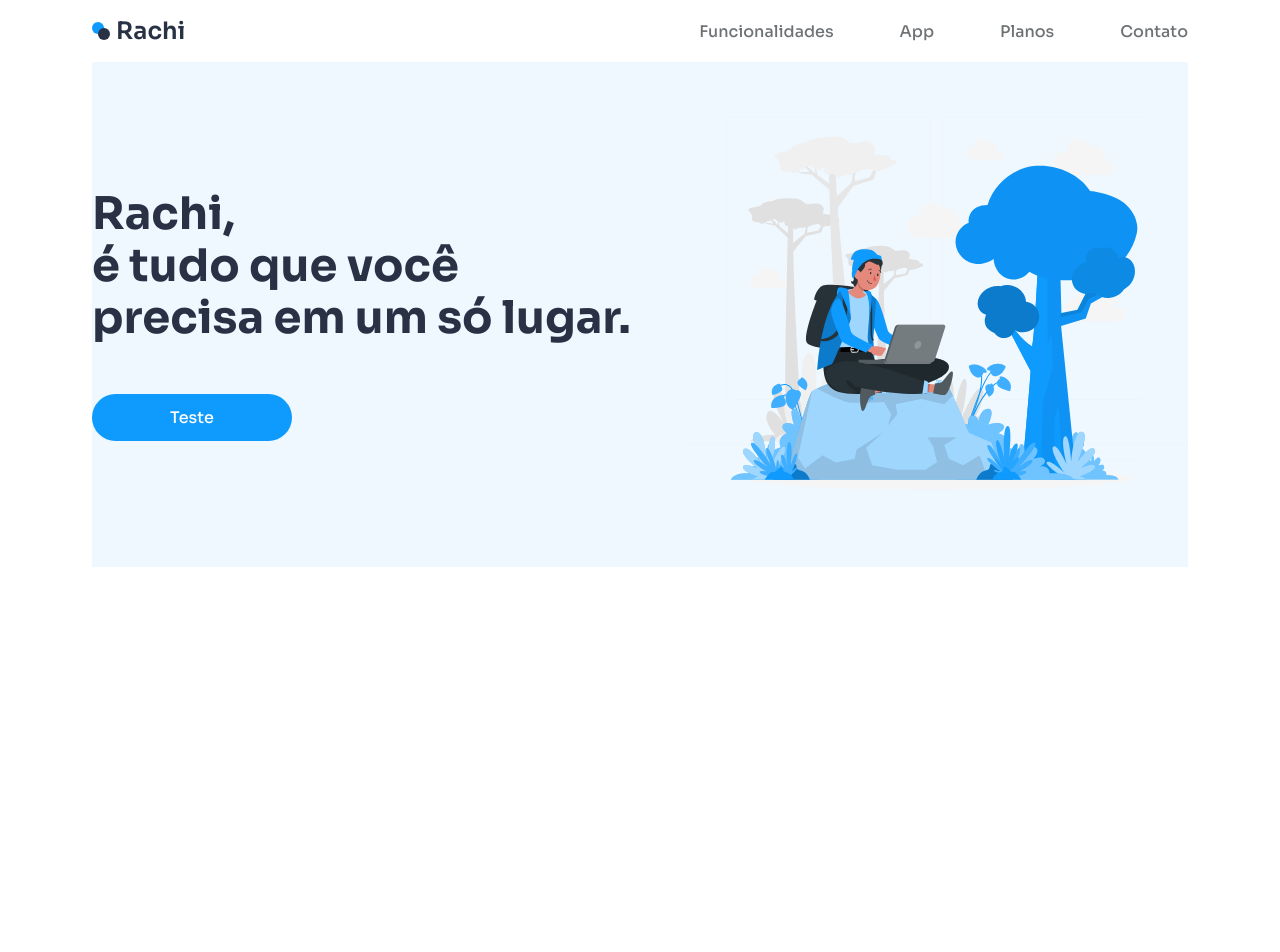
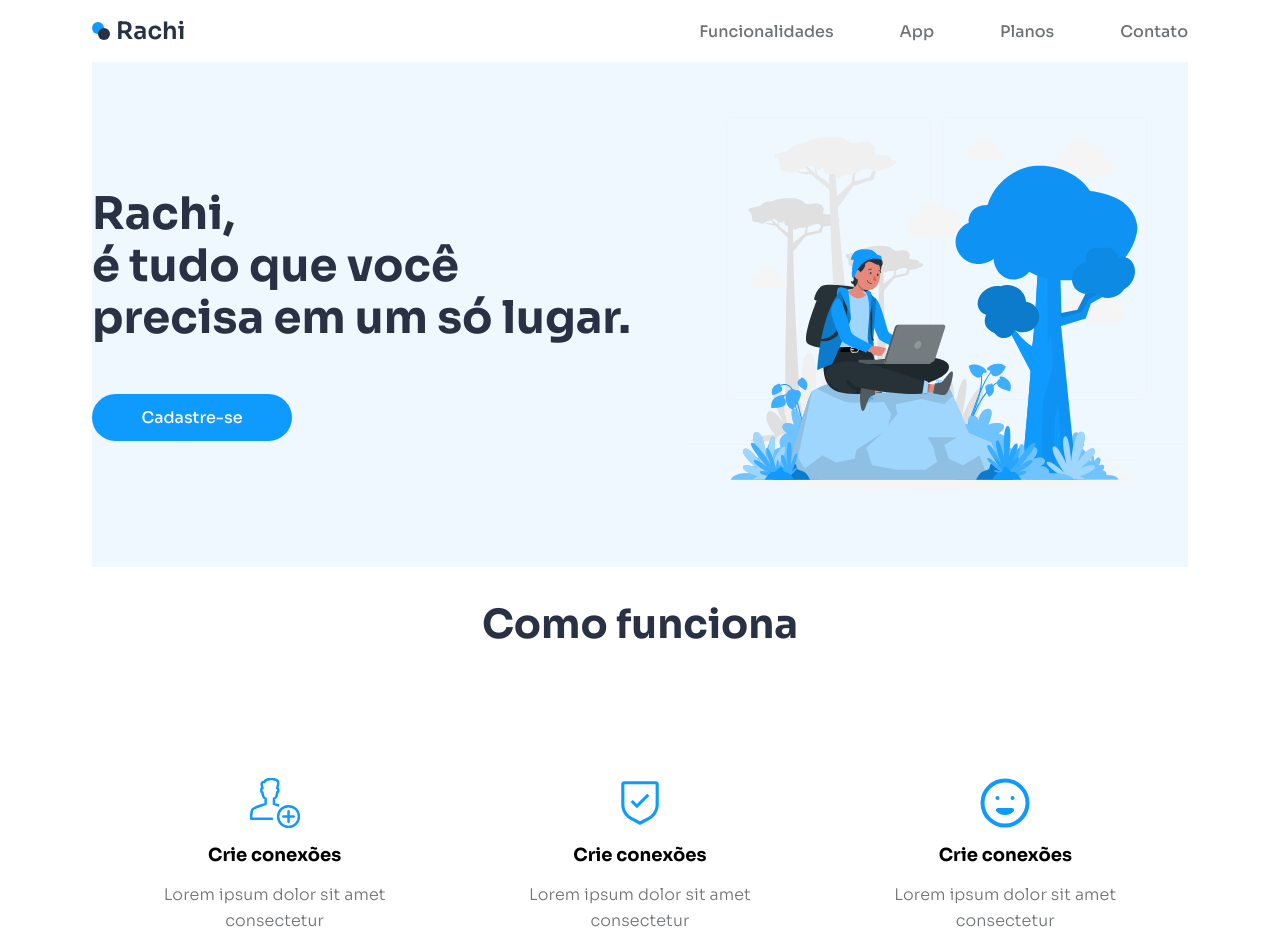
Before and after one commit to Daniel-Rangel/desafio-19-react, a React (Create React App) app: page / in a window 1280 px wide. Shown: the top 952 px of the page. Before the commit the page ends 800 px from the top, so only its background shows below. Built offline with nearby package versions, Linux system fonts and the light colour scheme.

Commit message:
funções em main

```diff
--- a/src/Componentes/Banner/index.js
+++ b/src/Componentes/Banner/index.js
@@ -3,6 +3,10 @@ import { Botao } from '../Botoes'
 
 import { Container } from "./style"
 
+const valorProps = {
+    nome: 'Cadastre-se',
+    href: '#'
+}
 
 export function Banner (){
     return(
@@ -10,7 +14,7 @@ export function Banner (){
             <div>
                 <div>
                     <h1>Rachi, <br/> é tudo que você precisa em um só lugar.</h1>
-                    <Botao props={'Cadastre-se'} />
+                    <Botao valor={valorProps}/>
                 </div>
                 <figure>
                     <img src={Imagem1} alt="Banner"/>
--- a/src/Componentes/Botoes/index.js
+++ b/src/Componentes/Botoes/index.js
@@ -3,6 +3,6 @@ import { Container } from "./style"
 
 export function Botao (props){
     return(
-        <Container href="http:#" props={props} >Teste</Container>
+        <Container href={props.valor.href} >{props.valor.nome}</Container>
     )
 }
--- /dev/null
+++ b/src/Componentes/Cartas/index.js
@@ -0,0 +1,11 @@
+import { CartaEstilo } from "./stely"
+
+export function Carta (props){
+    return(
+        <CartaEstilo>
+            <img src={props.cartas.img} alt="" />
+            <h3>{props.cartas.titulo}</h3>
+            <p>{props.cartas.texto}</p>
+        </CartaEstilo>
+    )
+}
--- /dev/null
+++ b/src/Componentes/Cartas/stely.js
@@ -0,0 +1,27 @@
+import styled from 'styled-components'
+
+export const CartaEstilo = styled.div`
+    width: 100%;
+    max-width: 250px;
+    display: flex;
+    flex-direction: column;
+
+    img{
+        display: block;
+        width: 20%;
+        margin: 0 auto;
+    }
+
+    h3{
+        font-size: 1.125rem;
+        margin: 1rem 0;
+    }
+
+    p{
+        font-size: 1rem;
+        color: #6E7275;
+        line-height: 26px;
+        font-weight: 300;
+        letter-spacing: 0.1px;
+    }
+`
--- /dev/null
+++ b/src/Componentes/Funcoes/index.js
@@ -0,0 +1,38 @@
+import pessoaImg from '../../imagens/pessoa.svg'
+import escudoImg from '../../imagens/escudo_seguranca.svg'
+import rostoImg from '../../imagens/rosto_feliz.svg'
+
+import { Carta } from '../Cartas'
+
+import { Container } from './style'
+
+export function Funcao (){
+    const cartas = [
+        {
+            img: pessoaImg ,
+            titulo : 'Crie conexões',
+            texto: 'Lorem ipsum dolor sit amet consectetur'
+        },
+        {
+            img: escudoImg ,
+            titulo : 'Crie conexões',
+            texto: 'Lorem ipsum dolor sit amet consectetur'
+        },
+        {
+            img: rostoImg ,
+            titulo : 'Crie conexões',
+            texto: 'Lorem ipsum dolor sit amet consectetur'
+        }
+    ]
+
+    return(
+        <Container>
+            <h2>Como funciona</h2>
+            <div>
+                {cartas.map( carta => (
+                    <Carta cartas={carta} />
+                ))}
+            </div>
+        </Container>
+    )
+}
--- /dev/null
+++ b/src/Componentes/Funcoes/style.js
@@ -0,0 +1,16 @@
+import styled from 'styled-components'
+
+export const Container = styled.section`
+    text-align: center;
+    padding-top: 2rem;
+    h2{
+        font-size: 2.5rem;
+        color: var(--cor-azulEscuro);
+    }
+
+    div{
+        display: flex;
+        justify-content: space-around;
+        padding: 4rem 0;
+    }
+`
--- a/src/Componentes/Main/index.js
+++ b/src/Componentes/Main/index.js
@@ -1,9 +1,11 @@
 import { Banner } from "../Banner"
+import { Funcao } from "../Funcoes"
 
 export function Main (){
     return(
         <>
             <Banner />
+            <Funcao />
         </>
     )
 }
```
Also changed, not shown: src/Componentes/Main/style.js (deleted).
